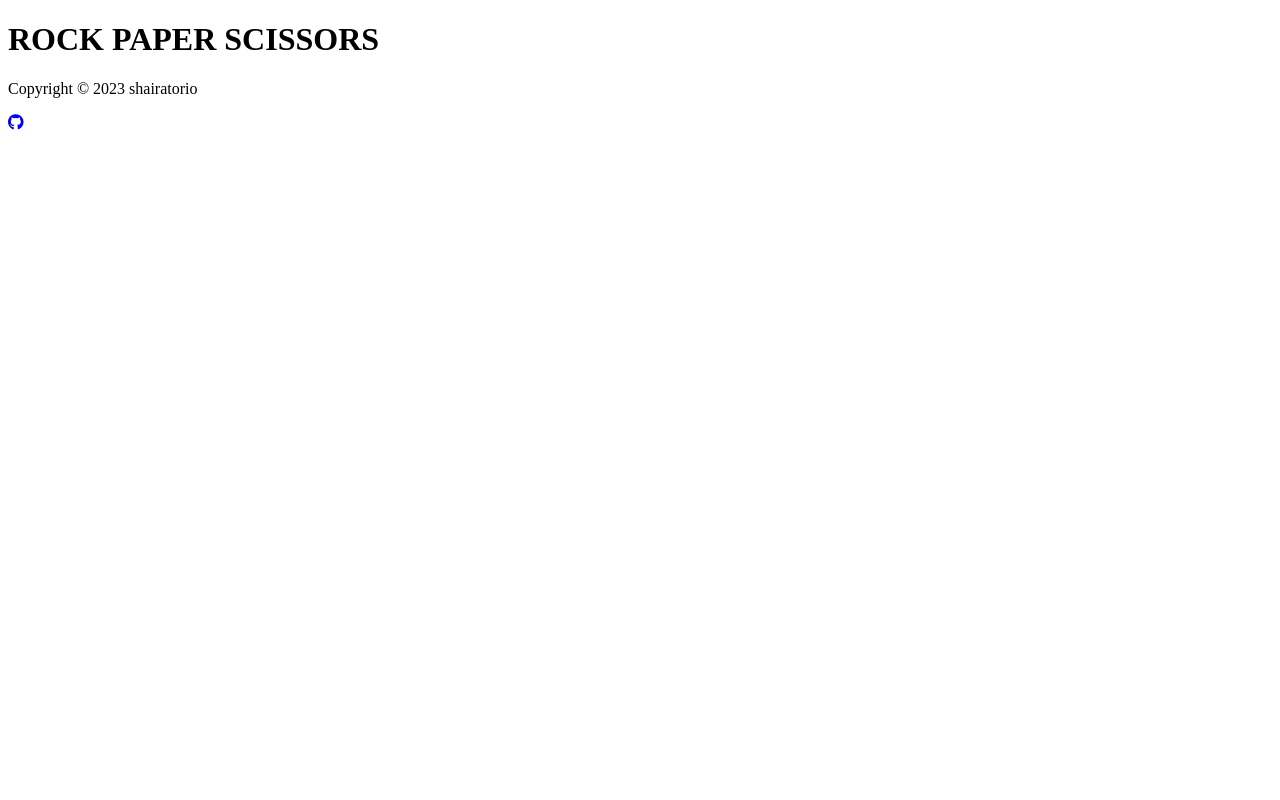
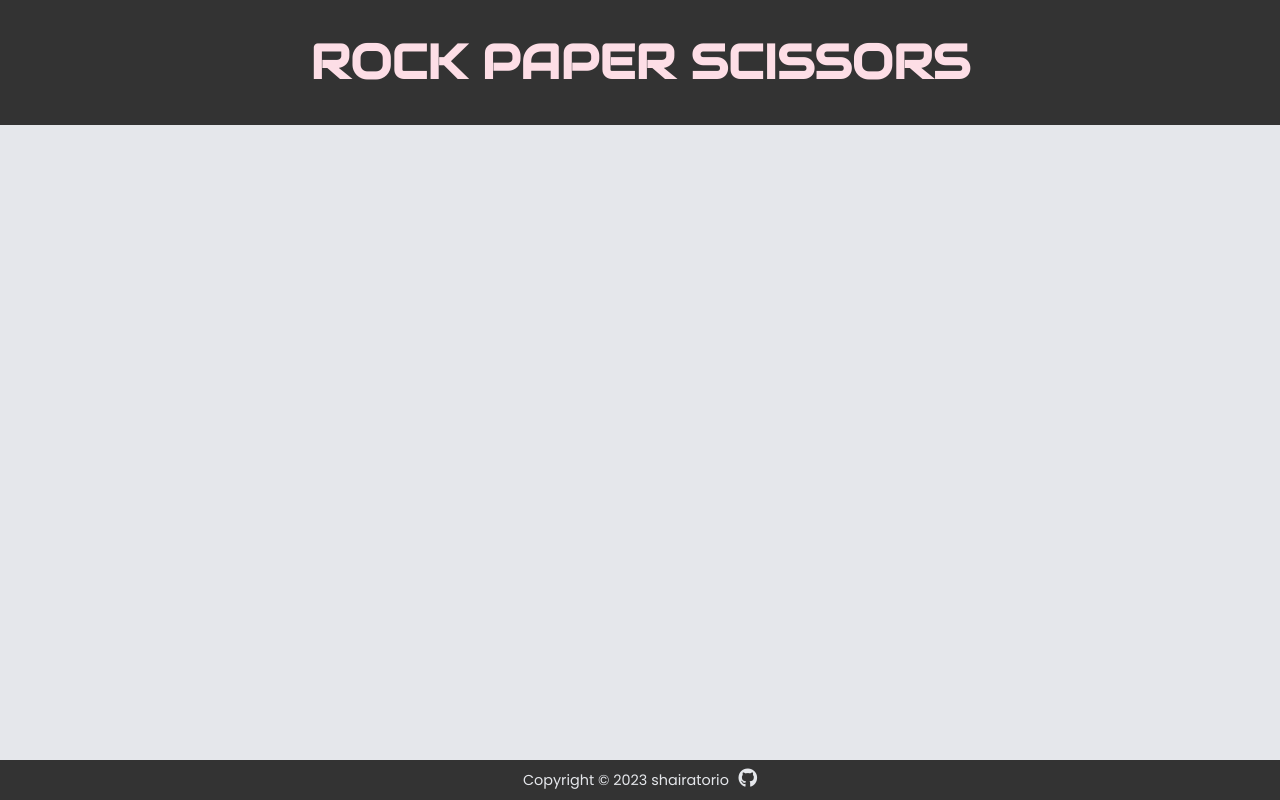
Before and after one commit to shairatorio/rock-paper-scissors, a plain HTML site: page index.html in a window 1280 px wide. Drawn offline with Linux system fonts and the light colour scheme.

Commit message:
Add css styles - 1

```diff
--- a/styles.css
+++ b/styles.css
@@ -1,4 +1,126 @@
-table, th, td {
+:root {
+    --color-light-gray: #E5E7EB;
+    --color-dark-gray: #333333;
+    --color-black: #1c1c1c;
+    --color-light-pink: #fddee6;
+
+    --font-style-poppins: 'Poppins', sans-serif;
+    --font-style-pacifico: 'Pacifico', sans-serif;
+    --font-style-audiowide: 'Audiowide', cursive;
+    --font-style-carterone: 'Carter One', cursive;
+}
+
+*,
+*::before,
+*::after {
+    box-sizing: border-box;
+    margin: 0;
+    padding: 0;
+    /* border: 0.1px solid red; */
+}
+
+/* (100%/16px)*10 = 62.5% */
+html {
+    font-size: 62.5%; /* 10px */
+}
+
+body {
+    font-family: var(--font-style-carterone);
+    font-size: 1.6rem; /* 16px */
+    line-height: 1.4;
+    scroll-behavior: smooth;
+    min-width: 42rem; /* 420px */
+    background-color: var(--color-light-gray);
+}
+
+.title {
+    font-family: var(--font-style-audiowide);
+    text-align: center;
+    background-color: var(--color-dark-gray);
+    color: var(--color-light-pink);
+    padding: 3rem;
+    font-size: 5rem;
+}
+
+.fa-github {
+    color: var(--color-light-gray);
+    font-size: 2rem; /* 20px */
+    transition: transform 0.3s ease-in-out;
+}
+
+.fa-github:hover {
+    transform: rotate(360deg) scale(1.2);
+}
+
+.footer {
+    position: fixed;
+    bottom: 0;
+    left: 0;
+    display: flex;
+    align-items: center;
+    justify-content: center;
+    gap: 1rem; /* 10px */
+    width: 100%;
+    padding: 1rem; /* 10px */
+    color: var(--color-light-gray);
+    font-size: 1.5rem; /* 15px */
+    background-color: var(--color-dark-gray);
+    font-family: var(--font-style-poppins);
+}
+
+/* ================================================================= */
+/* Media Queries */
+
+/* 480px / 16px = 30em */
+/* Media query for screens with a maximum width of 480px */
+@media only screen and (max-width: 30em) {
+/* Styles for small mobile devices */
+    html {
+        font-size: 54%;
+    }
+}
+
+/* 481px / 16px = 30.0625em */
+/* 768px / 16px = 48em */
+/* Media query for screens with a minimum width of 481px and a maximum width of 768px */
+@media only screen and (min-width: 30.6em) and (max-width: 48em) {
+/* Styles for medium mobile devices and tablets */
+    html {
+        font-size: 56%;
+    }
+}
+
+/* 769px / 16px = 48.0625em */
+/* 1024px / 16px = 64em */
+/* Media query for screens with a minimum width of 769px and a maximum width of 1024px */
+@media only screen and (min-width: 48.6em) and (max-width: 64em) {
+/* Styles for smaller desktop devices and laptops */
+    html {
+        font-size: 58%;
+    }
+}
+
+/* 1025px / 16px = 64.0625emem */
+/* Media query for screens with a minimum width of 1025px */
+@media only screen and (min-width: 64.6em) {
+/* Styles for larger desktop devices and wide screens */
+    html {
+        font-size: 60%;
+    }
+}
+
+@media only screen
+and (max-width: 30em),
+(min-width: 30.6em) and (max-width: 48em),
+(min-width: 48.6em) and (max-width: 64em),
+(min-width: 64.6em) {
+
+}
+
+
+
+
+/* table, th, td {
     border: 1px solid black;
     padding: 20px;
 }
@@ -9,4 +131,4 @@ table, th, td {
 
 button {
     margin-top: 20px;
-}
+} */
```
